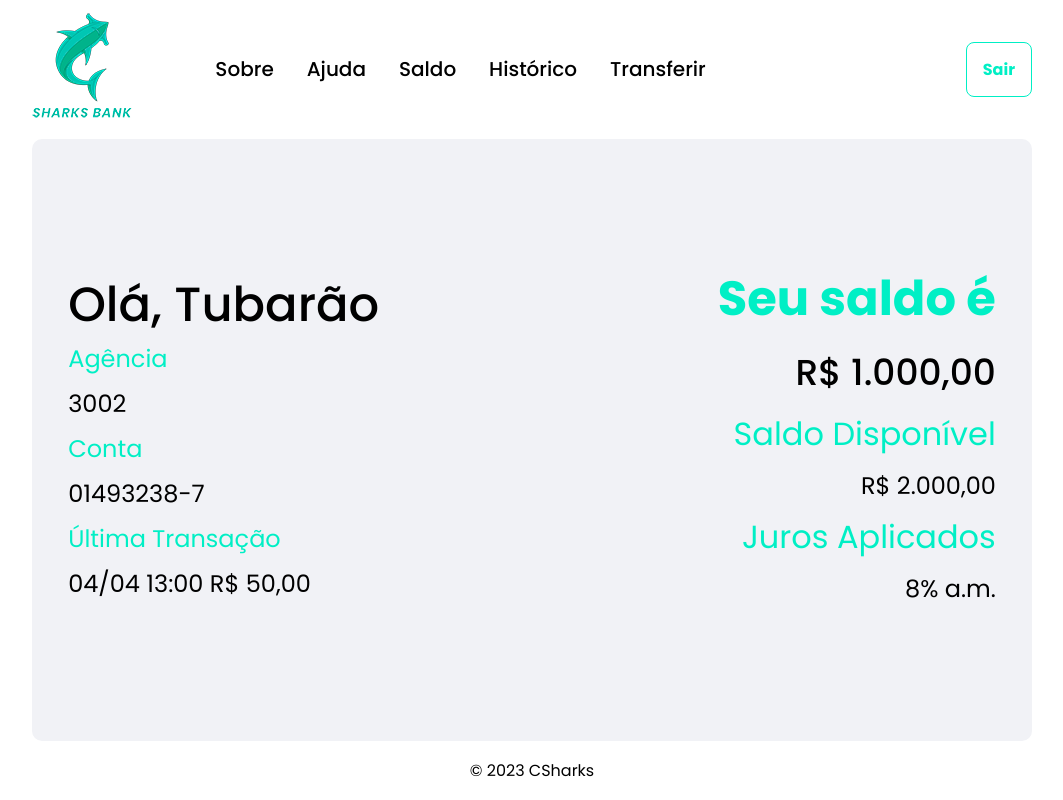
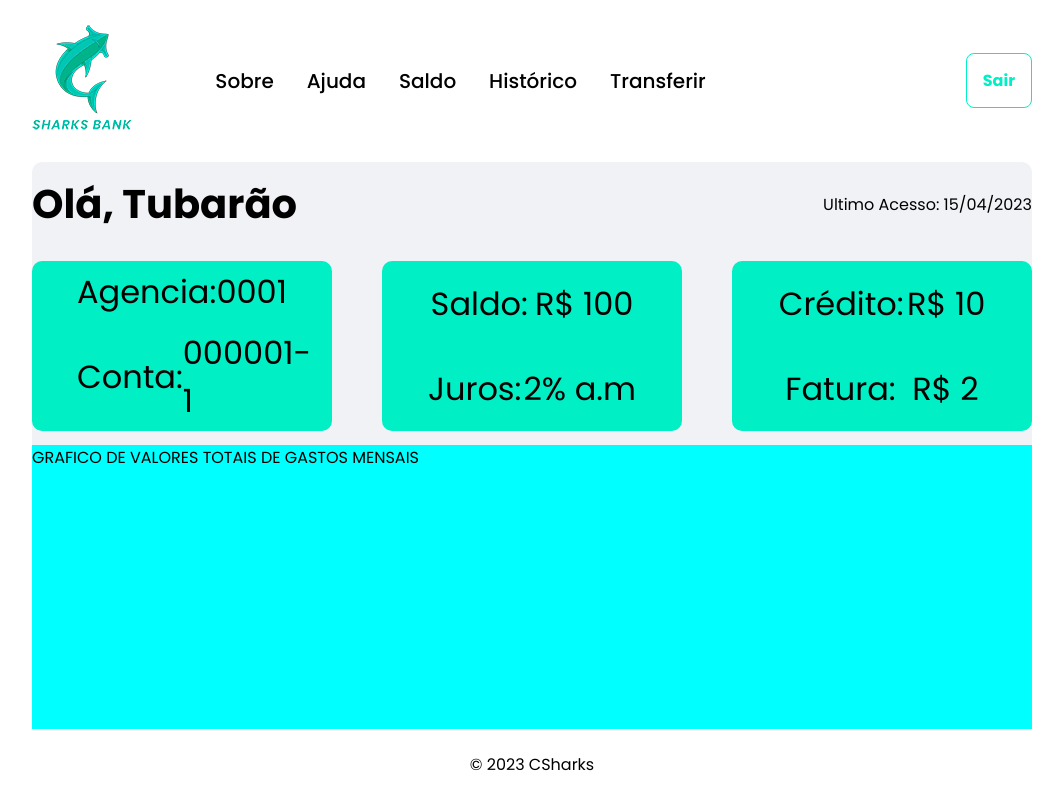
Before and after one commit to gabriele-martins/HackadevCSharks, a React (Vite) app in the folder SharksBank/: page /saldo in a window 1280 px wide. Shown: the whole page, without its empty margins (108-1171 px from the left). Built offline with nearby package versions, Linux system fonts and the light colour scheme.

Commit message:
Inicio Refatoração Layouts
Co-authored-by: Taís Saito <TaisSaito@users.noreply.github.com>
Co-authored-by: Raylson L. Moreira <Lmraylson26@users.noreply.github.com>

```diff
--- /dev/null
+++ b/SharksBank/src/components/TabelaTransacoes/index.jsx
@@ -0,0 +1,12 @@
+import React from "react";
+import styles from "./index.module.css";
+
+
+
+export function TabelaTransacoes(){
+    return(
+        <div className={styles.tabelaTransacoes}>
+
+        </div>
+    )
+}
--- a/SharksBank/src/pages/Extrato/index.jsx
+++ b/SharksBank/src/pages/Extrato/index.jsx
@@ -7,6 +7,7 @@ import { Botao } from "../../components/Botao";
 
 import { Footer } from "../../components/Footer";
 import Transacao from "./../../components/Transacao/Transacao";
+import { TabelaTransacoes } from "../../components/TabelaTransacoes";
 
 export function Extrato() {
   return (
@@ -17,47 +18,21 @@ export function Extrato() {
       />
 
       <div className={styles.conteudoSaldo}>
-        <div className={styles.colunaDireita}>
-          <div className={styles.colunaDireitaTitulo}>
-            <h2>Olá, Tubarão</h2>
-          </div>
-          <div className={styles.colunaDireitaTexto}>
-            <div className={styles.subtitulos}>
-              <p>Agência</p>
-            </div>
-            <div className={styles.conteudoSubtitulos}>
-              <p>3002</p>
-            </div>
-            <div className={styles.subtitulos}>
-              <p>Conta</p>
-            </div>
-            <div className={styles.conteudoSubtitulos}>
-              <p>01493238-7</p>
-            </div>
-            <div className={styles.subtitulos}>
-              <p>Seu saldo é: </p>
-            </div>
-            <div className={styles.conteudoSubtitulos}>
-              <p>R$ 1.000,00</p>
-            </div>
+      <div className={styles.painelSuperior}>
+        <div className={styles.painelSuperiorColuna}>
+          <div className={styles.painelSuperiorTexto}>Titular: Tubarão</div>
+
+        </div>
+        <div className={styles.painelSuperiorColuna}>
+          <div className={styles.painelSuperiorColunaTeste}>
+            <div className={styles.painelSuperiorLinha}>Agência: 0312-2</div>
+            <div className={styles.painelSuperiorLinha}>Conta: 00000001-1</div>
           </div>
         </div>
-        <div className={styles.colunaEsquerda}>
-          <div className={styles.controlScroll}>
-            <div className={styles.mes}>Abril</div>
-            <Transacao />
-            <Transacao />
-            <div className={styles.mes}>Março</div>
-            <Transacao />
-            <Transacao />
-            <div className={styles.mes}>Fevereiro</div>
-            <Transacao />
-            <Transacao />
-          </div>
-          <div className={styles.btn}>
-            <Botao desabilitado={false} nome={"Exportar"} />
-          </div>
-        </div>
+      </div>
+      <div >
+
+      </div>
       </div>
       <Footer />
     </>
--- a/SharksBank/src/pages/Extrato/style.module.css
+++ b/SharksBank/src/pages/Extrato/style.module.css
@@ -1,81 +1,40 @@
+*{
+  margin-right: 0px;
+  margin-left: 0px;
+}
+
 .conteudoSaldo {
   flex: 4;
   width: 95%;
   max-width: 1000px;
   min-height: 70vh;
   display: flex;
-  flex-wrap: wrap;
-  align-items: row;
-  justify-content: space-between;
+  flex-direction: column;
   background-color: var(--conteudo-background);
+
   border-radius: 10px;
-  padding: 4rem 1rem;
-  gap: 1rem;
+  padding: 1rem;
+
 }
 
-.colunaDireita {
-  min-width: 266px;
-  width: 45%;
-  height: 100%;
+.painelSuperior{
+  width: 100%;
+  height: 15%;
+  background-color: var(--ciano);
+  border-radius: 10px;
+
   display: flex;
-  flex-direction: column;
-  justify-content: center;
-  align-items: flex-start;
+  align-items: center;
+  justify-content: space-around;
 }
 
-.colunaEsquerda {
-  min-width: 266px;
+.painelSuperiorColuna{
   width: 45%;
-  height: 25rem;
-  display: flex;
-  flex-direction: column;
 }
 
-.controlScroll {
-  overflow-y: scroll;
-  width: 100%;
-  height: 100%;
-  margin-bottom: 30px;
+.painelSuperiorColunaTeste{
+    width: 100%;
+    display: flex;
+    align-items: center;
+    justify-content: space-around;
 }
-
-.colunaDireitaTitulo {
-  width: 100%;
-}
-
-.colunaDireitaTitulo h2 {
-  color: var(--preto);
-  font-size: 48px;
-  font-weight: 500;
-}
-
-.colunaDireitaTexto {
-  width: 100%;
-}
-
-.subtitulos {
-  color: var(--ciano);
-  font-size: 24px;
-  text-align: left;
-}
-
-.conteudoSubtitulos {
-  color: var(--preto);
-  font-size: 24px;
-  text-align: left;
-  padding: 10px 0;
-}
-
-.colunaEsquerdaTitulos {
-  color: var(--ciano);
-  font-size: 24px;
-}
-
-.colunaEsquerdaValores {
-  color: var(--preto);
-  font-size: 24px;
-}
-
-.mes {
-  color: var(--ciano);
-  width: 71%;
-}
--- a/SharksBank/src/pages/Saldo/index.jsx
+++ b/SharksBank/src/pages/Saldo/index.jsx
@@ -19,51 +19,44 @@ export function Saldo() {
       />
 
       <div className={styles.conteudoSaldo}>
-        <div className={styles.colunaEsquerda}>
-          <div className={styles.colunaEsquerdaTitulo}>
-            <h2>Olá, Tubarão</h2>
+          <div className={styles.painelNomes}>
+            <h1>Olá, Tubarão</h1> <div>Ultimo Acesso: 15/04/2023</div>
           </div>
-          <div className={styles.colunaEsquerdaTexto}>
-            <div className={styles.subtitulos}>
-              <p>Agência</p>
-            </div>
-            <div className={styles.conteudoSubtitulos}>
-              <p>3002</p>
-            </div>
-            <div className={styles.subtitulos}>
-              <p>Conta</p>
-            </div>
-            <div className={styles.conteudoSubtitulos}>
-              <p>01493238-7</p>
-            </div>
-            <div className={styles.subtitulos}>
-              <p>Última Transação</p>
-            </div>
-            <div className={styles.conteudoSubtitulos}>
-              <p>04/04 13:00 R$ 50,00</p>
-            </div>
+          <div className={styles.painelSuperior}>
+              <div className={styles.dadosConta}>
+                <div className={styles.painelSuperiorlinha}>
+                  <div className={styles.coluna}>Agencia: </div>
+                  <div className={styles.coluna}>0001</div>
+                </div>
+                <div className={styles.painelSuperiorlinha}>
+                  <div className={styles.coluna}>Conta: </div>
+                  <div className={styles.coluna}>000001-1</div>
+                </div>
+              </div>
+              <div className={styles.dadosConta}>
+                <div className={styles.painelSuperiorlinha}>
+                  <div className={styles.coluna}>Saldo: </div>
+                  <div className={styles.coluna}>R$ 100</div>
+                </div>
+                <div className={styles.painelSuperiorlinha}>
+                  <div className={styles.coluna}>Juros: </div>
+                  <div className={styles.coluna}>2% a.m</div>
+                </div>
+              </div>
+              <div className={styles.dadosConta}>
+                <div className={styles.painelSuperiorlinha}>
+                  <div className={styles.coluna}>Crédito:</div>
+                  <div className={styles.coluna}>R$ 10</div>
+                </div>
+                <div className={styles.painelSuperiorlinha}>
+                  <div className={styles.coluna}>Fatura:</div>
+                  <div className={styles.coluna}>R$ 2</div>
+                </div>
+              </div>
+
+
           </div>
-        </div>
-        <div className={styles.colunaDireita}>
-          <div className={styles.colunaDireitaTitulos}>
-            <h2>Seu saldo é</h2>
-          </div>
-          <div className={styles.colunaDireitaValores}>
-            <h2>R$ 1.000,00</h2>
-          </div>
-          <div className={styles.colunaDireitaTitulos}>
-            <p>Saldo Disponível</p>
-          </div>
-          <div className={styles.colunaDireitaValores}>
-            <p>R$ 2.000,00</p>
-          </div>
-          <div className={styles.colunaDireitaTitulos}>
-            <p>Juros Aplicados</p>
-          </div>
-          <div className={styles.colunaDireitaValores}>
-            <p>8% a.m.</p>
-          </div>
-        </div>
+          <div className={styles.painelInferior}>GRAFICO DE VALORES TOTAIS DE GASTOS MENSAIS</div>
       </div>
 
       <Footer />
--- a/SharksBank/src/pages/Saldo/style.module.css
+++ b/SharksBank/src/pages/Saldo/style.module.css
@@ -1,84 +1,91 @@
+*{
+  margin: 0;
+}
+
 .conteudoSaldo {
   flex: 4;
   width: 95%;
   max-width: 1000px;
   min-height: 70vh;
   display: flex;
-  flex-wrap: wrap;
+  flex-direction: column;
+
   align-items: center;
   justify-content: space-between;
+
   background-color: var(--conteudo-background);
   border-radius: 10px;
-  padding: 4rem 1rem;
-  gap: 1rem;
 }
 
-.colunaDireita {
-  min-width: 266px;
-  width: 45%;
-  height: 80%;
+.painelNomes{
+  width: 100%;
+  height: 15%;
+
+
   display: flex;
-  flex-direction: column;
-  justify-content: center;
+  align-items: center;
+  justify-content: space-between;
 }
 
-.colunaEsquerda {
-  min-width: 266px;
-  width: 45%;
-  height: 80%;
-  display: flex;
-  flex-direction: column;
-  justify-content: center;
+.painelNomes h1{
+  justify-self: flex-start;
+
+  margin-left: 0px;
+  margin-right: 0px;
 }
 
-.colunaEsquerdaTitulo {
-  width: 100%;
+.painelNomes div{
+  justify-self: flex-start;
+
+  margin-left: 0px;
+  margin-right: 0px;
 }
 
-.colunaEsquerdaTitulo h2 {
-  color: var(--preto);
-  font-size: 48px;
-  font-weight: 500;
+.painelSuperior{
+  width: 100%;
+  height: 30%;
+
+
+  display: flex;
+  align-items: center;
+  justify-content: space-between;
 }
 
-.colunaEsquerdaTexto {
-  width: 100%;
+.dadosConta{
+  width: 30%;
+  height: 100%;
+  background-color: var(--ciano);
+  border-radius: 10px;
+
+  margin-left: 0px;
+  margin-right: 0px;
+
+  display: flex;
+  align-items: center;
+  flex-direction: column;
+  justify-content: space-around;
 }
 
-.subtitulos {
-  color: var(--ciano);
-  font-size: 24px;
+.painelSuperiorlinha{
+  width: 70%;
+  display: flex;
+  align-items: center;
+  justify-content: space-around;
+
 }
 
-.conteudoSubtitulos {
-  color: var(--preto);
-  font-size: 24px;
-  padding-top: 10px;
-  padding-bottom: 10px;
+.coluna{
+  font-size: 2rem;
+
 }
 
-.colunaDireitaTitulos {
-  color: var(--ciano);
-  font-size: 32px;
+.painelInferior{
   width: 100%;
-  text-align: right;
+  height: 50%;
+  background-color: aqua;
+
 }
 
-.colunaDireitaValores {
-  color: var(--preto);
-  font-size: 24px;
-  width: 100%;
-  text-align: right;
-  padding-top: 10px;
-  padding-bottom: 10px;
-}
-
-.colunaDireitaValores h2 {
-  color: var(--preto);
-  width: 100%;
-  font-weight: 500;
-  text-align: right;
-}
 
 .botoesHeader {
   width: 100%;
```
Also changed, not shown: SharksBank/src/components/TabelaTransacoes/index.module.css (added).
